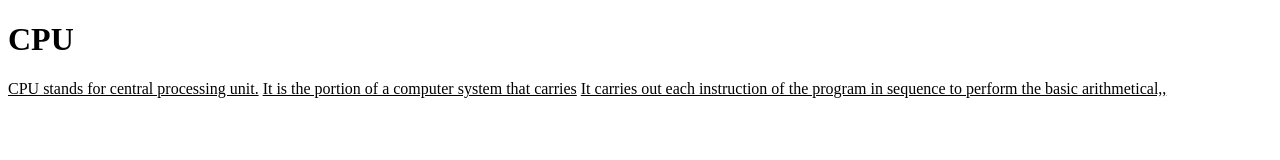
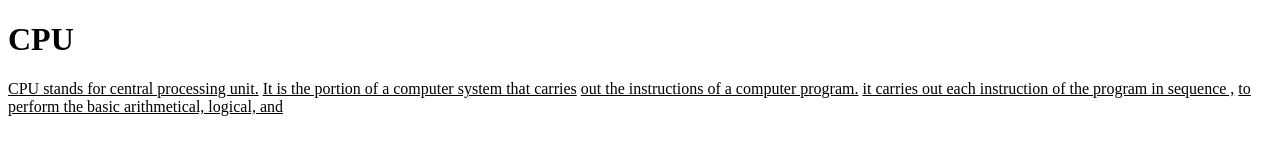
Before and after one commit to iamneo-production/faafcdccadcaadaeccdfffebaeceaec, a website: page public/index.html in a window 1280 px wide. Drawn offline with Linux system fonts and the light colour scheme.

Commit message:
Backup Commit

```diff
--- a/public/index.html
+++ b/public/index.html
@@ -11,7 +11,9 @@
     <h1>CPU</h1>
     <p1><u>CPU stands for central processing unit.</u></p1>
     <p2><u> It is the portion of a computer system that carries</u></p2>
-    <p3><u>It carries out each instruction of the program in sequence to perform the basic arithmetical,,</u></p3>
+    <p3><u> out the instructions of a computer program.</u></p3>
+    <p3><u>  it carries out each instruction of the program in sequence ,</u></p3>
+    <p4><u> to perform the basic arithmetical, logical, and </u></p4>
 
 </body>
 </html>
```
